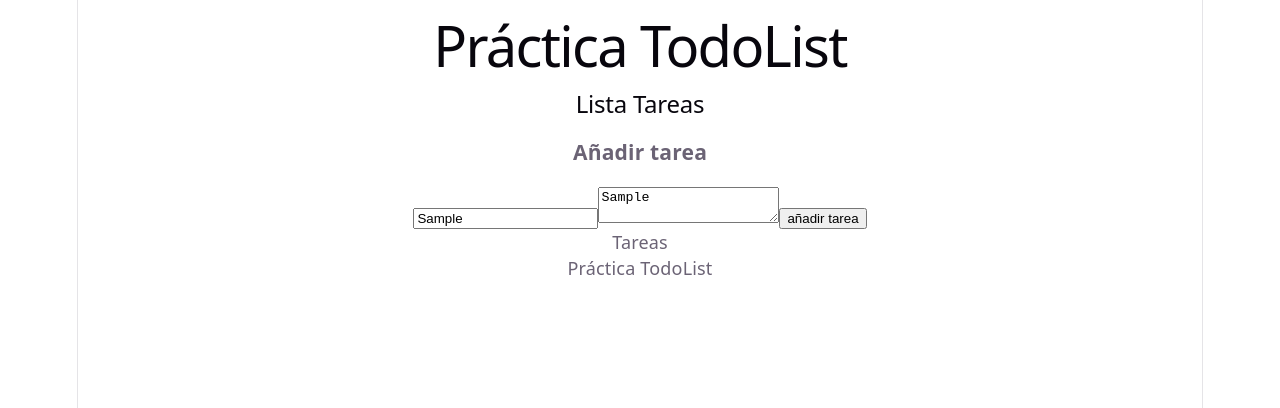
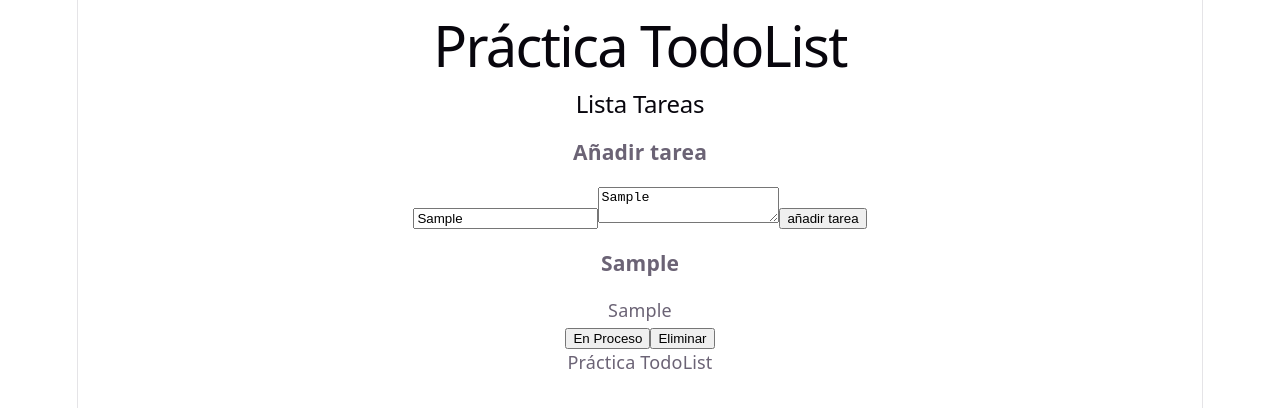
Before and after one commit to Arayaxy/ToDoListReact, a React (Vite) app: page / in a window 1280 px wide. Both pictures are taken after typing "Sample", "Sample" into the empty fields and a click on the button "añadir tarea". Shown: the top 408 px of the page. Built offline with nearby package versions, Linux system fonts and the light colour scheme.

Commit message:
delete añadido

```diff
--- a/src/App.jsx
+++ b/src/App.jsx
@@ -7,7 +7,7 @@ import { useToDoList } from './hooks/useToDoList'
 
 function App() {
 
-  const {handleAddTarea} = useToDoList()
+  const {tareas, handleAddTarea, handleToggleTarea, handleDeleteTarea} = useToDoList()
 
 
 
@@ -18,7 +18,7 @@ function App() {
       </header>
       <main>
         <Formulario handleAddTarea= {handleAddTarea}/>
-          <SeccionTareas/>
+          <SeccionTareas handleToggleTarea={handleToggleTarea} tareas={tareas} handleDeleteTarea={handleDeleteTarea}/>
       </main>
       <footer>Práctica TodoList</footer>
 
--- a/src/components/SeccionTareas.jsx
+++ b/src/components/SeccionTareas.jsx
@@ -1,7 +1,7 @@
 import { Tareas } from "./Tareas"
 
-export const SeccionTareas = () => {
+export const SeccionTareas = ({tareas, handleToggleTarea, handleDeleteTarea}) => {
   return (
-    <Tareas/>
+    <Tareas tareas= {tareas} handleToggleTarea={handleToggleTarea} handleDeleteTarea= {handleDeleteTarea}/>
   )
 }
--- a/src/components/Tareas.jsx
+++ b/src/components/Tareas.jsx
@@ -1,7 +1,28 @@
-import React from 'react'
 
-export const Tareas = () => {
+
+export const Tareas = ({tareas, handleToggleTarea, handleDeleteTarea}) => {
   return (
-    <div>Tareas</div>
+
+    <>
+
+  <section>
+    {tareas.map((tarea) => (
+      <article key={tarea.id}>
+        <h3>{tarea.tarea}</h3>
+        <p>{tarea.descripcion}</p>
+
+      <button onClick={( ) => handleToggleTarea(tarea.id)}>
+        {tarea.done ? "Finalizada" : " En Proceso"}
+      </button>
+
+      <button onClick= {() => handleDeleteTarea(tarea.id)} type="button">Eliminar</button>
+      </article>
+    ))}
+  </section>
+
+
+
+  </>
+
   )
 }
--- a/src/hooks/useToDoList.js
+++ b/src/hooks/useToDoList.js
@@ -16,6 +16,12 @@ import { tareasReducer } from "../reducer/tareasReducer"
 
   const handleToggleTarea = (id)=>{
 
+    const action = {
+      type: "toggle tarea",
+      payload: id
+    }
+    dispatch(action)
+
   }
 
  const handleDeleteTarea = (id) =>{
@@ -32,8 +38,6 @@ import { tareasReducer } from "../reducer/tareasReducer"
   }
 
 
-
-
     return {
     tareas,
     handleAddTarea,
--- a/src/reducer/tareasReducer.js
+++ b/src/reducer/tareasReducer.js
@@ -10,8 +10,14 @@ export const tareasReducer = (state = [], action) => {
     // console.log(action.payload)
 
     ;
+
     case 'toogle tarea':
 
+      return state.map((tarea) =>
+          tarea.id === action.payload
+            ? { ...tarea, done: !tarea.done }
+            : tarea
+        )
 
     ;
 
```
